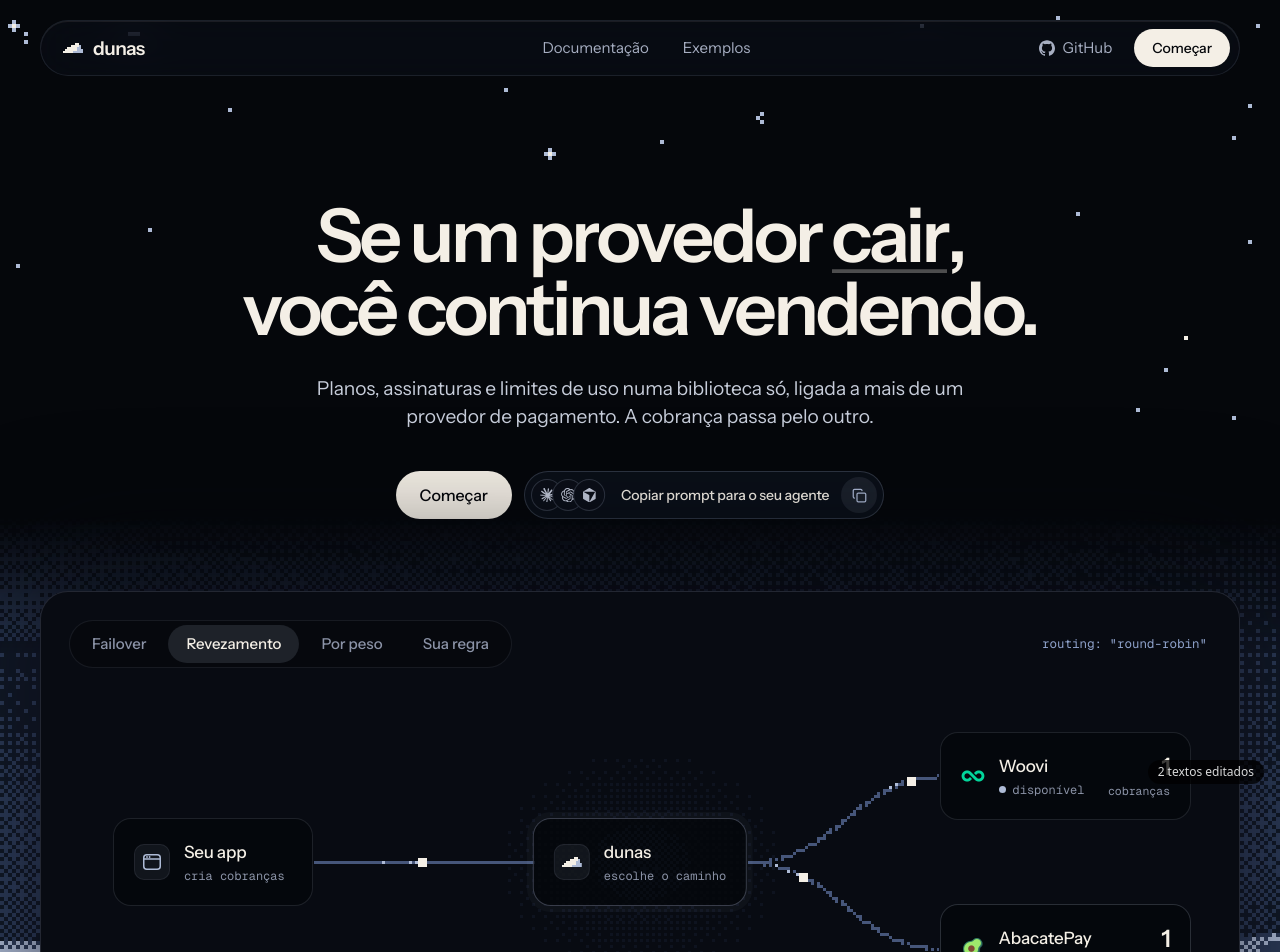
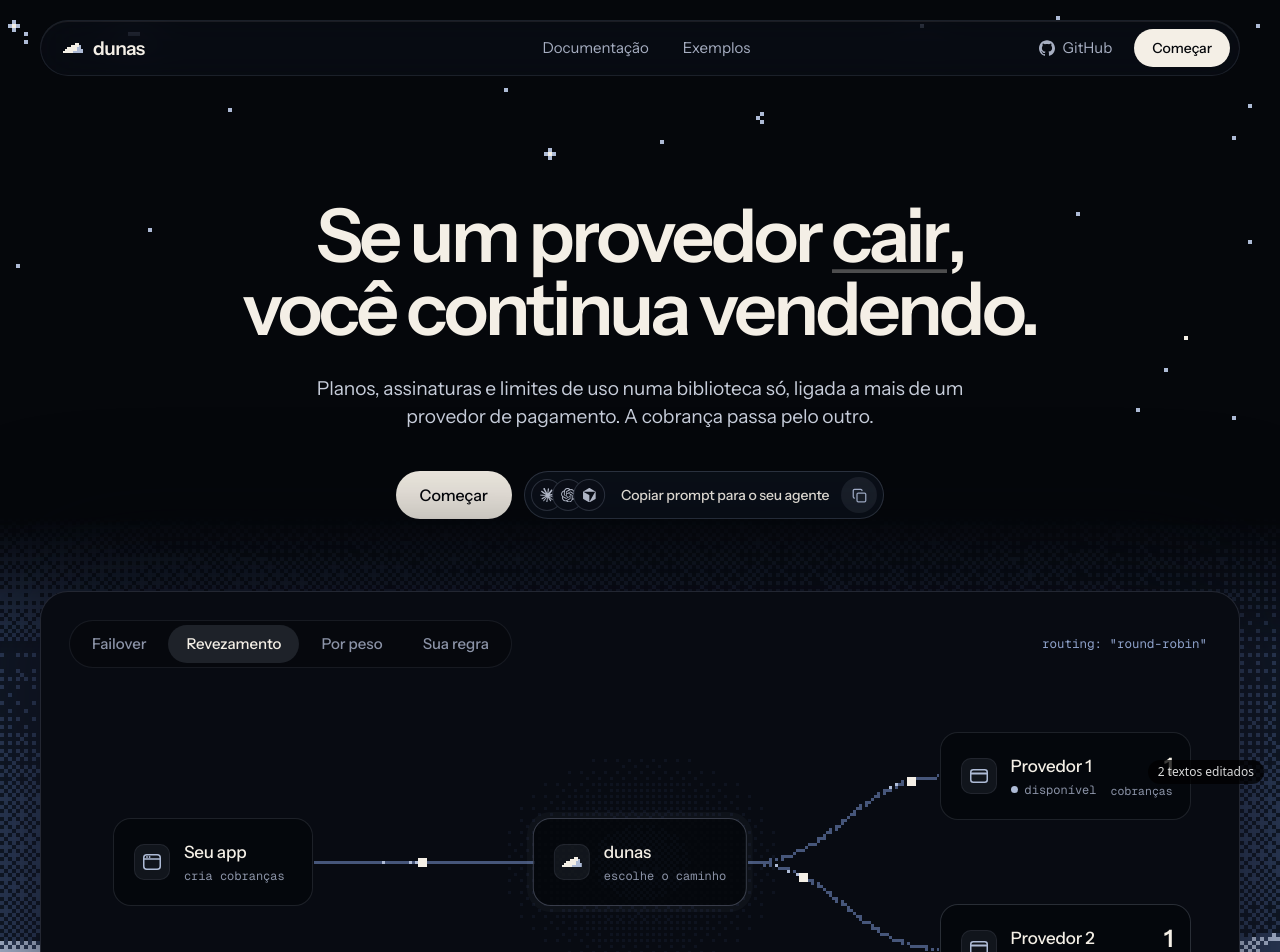
Before and after one commit to ThallesP/dunas, a Next.js app in the folder website/: page / in a window 1280 px wide. Shown: the top 952 px of the page. Built offline with nearby package versions, Linux system fonts and the light colour scheme.

Commit message:
Name the hero panel's providers generically
Co-Authored-By: Claude Opus 5.5 <noreply@anthropic.com>

```diff
--- a/website/app/(home)/routing/provider-node.tsx
+++ b/website/app/(home)/routing/provider-node.tsx
@@ -1,20 +1,31 @@
-import Image from "next/image"
 import type { Ref } from "react"
 import styles from "./routing.module.css"
 
 export type ProviderNodeProps = {
   ref: Ref<HTMLDivElement>
   name: string
-  logo: string
   count: number
   isDown?: boolean
 }
 
-export function ProviderNode({ ref, name, logo, count, isDown = false }: ProviderNodeProps) {
+export function ProviderNode({ ref, name, count, isDown = false }: ProviderNodeProps) {
   return (
     <div ref={ref} className={`${styles.node} ${styles.providerNode} ${isDown ? styles.down : ""}`}>
       {count > 0 && <span key={count} className={styles.flash} aria-hidden="true" />}
-      <Image className={styles.logo} src={logo} alt="" width={24} height={24} />
+      <span className={styles.icon}>
+        <svg width="18" height="14" viewBox="0 0 18 14" fill="none" aria-hidden="true">
+          <rect
+            x=".75"
+            y=".75"
+            width="16.5"
+            height="12.5"
+            rx="2.5"
+            stroke="#AEBBD6"
+            strokeWidth="1.5"
+          />
+          <path d="M1 4.5h16" stroke="#AEBBD6" strokeWidth="2" />
+        </svg>
+      </span>
       <div>
         <div className={styles.name}>{name}</div>
         <div className={styles.status}>
--- a/website/app/(home)/routing/routing-modes.ts
+++ b/website/app/(home)/routing/routing-modes.ts
@@ -27,14 +27,14 @@ export const routingModes: Record<RoutingMode, RoutingModeCopy> = {
   },
   weights: {
     label: "Por peso",
-    config: "routing: { weights: { woovi: 70, abacatepay: 30 } }",
+    config: "routing: { weights: { provedor1: 70, provedor2: 30 } }",
     caption: "Divida as cobranças por porcentagem.",
     durationInSeconds: 4.4,
     next: "rule",
   },
   rule: {
     label: "Sua regra",
-    config: 'routing: ({ amountInCents }) => amountInCents > 50_000 ? "abacatepay" : "woovi"',
+    config: 'routing: ({ amountInCents }) => amountInCents > 50_000 ? "provedor2" : "provedor1"',
     caption: "Uma função escolhe o provedor de cada cobrança, pelo valor ou pelo cliente.",
     durationInSeconds: 4.6,
     next: "failover",
--- a/website/app/(home)/routing/routing-panel.tsx
+++ b/website/app/(home)/routing/routing-panel.tsx
@@ -135,17 +135,11 @@ export function RoutingPanel() {
         <div className={styles.providers}>
           <ProviderNode
             ref={first}
-            name="Woovi"
-            logo="/logos/woovi.png"
+            name="Provedor 1"
             count={view.counts.first}
             isDown={view.isFirstDown}
           />
-          <ProviderNode
-            ref={second}
-            name="AbacatePay"
-            logo="/logos/abacatepay.png"
-            count={view.counts.second}
-          />
+          <ProviderNode ref={second} name="Provedor 2" count={view.counts.second} />
         </div>
       </div>
       <p key={view.run} className={`${styles.caption} ${fadeClass}`}>
--- a/website/app/(home)/routing/routing.module.css
+++ b/website/app/(home)/routing/routing.module.css
@@ -156,13 +156,6 @@
   place-items: center;
   background: rgba(174, 187, 214, 0.08);
   border: 1px solid var(--line);
-  flex: none;
-}
-
-.logo {
-  width: 24px;
-  height: 24px;
-  border-radius: 6px;
   flex: none;
 }
 
```
